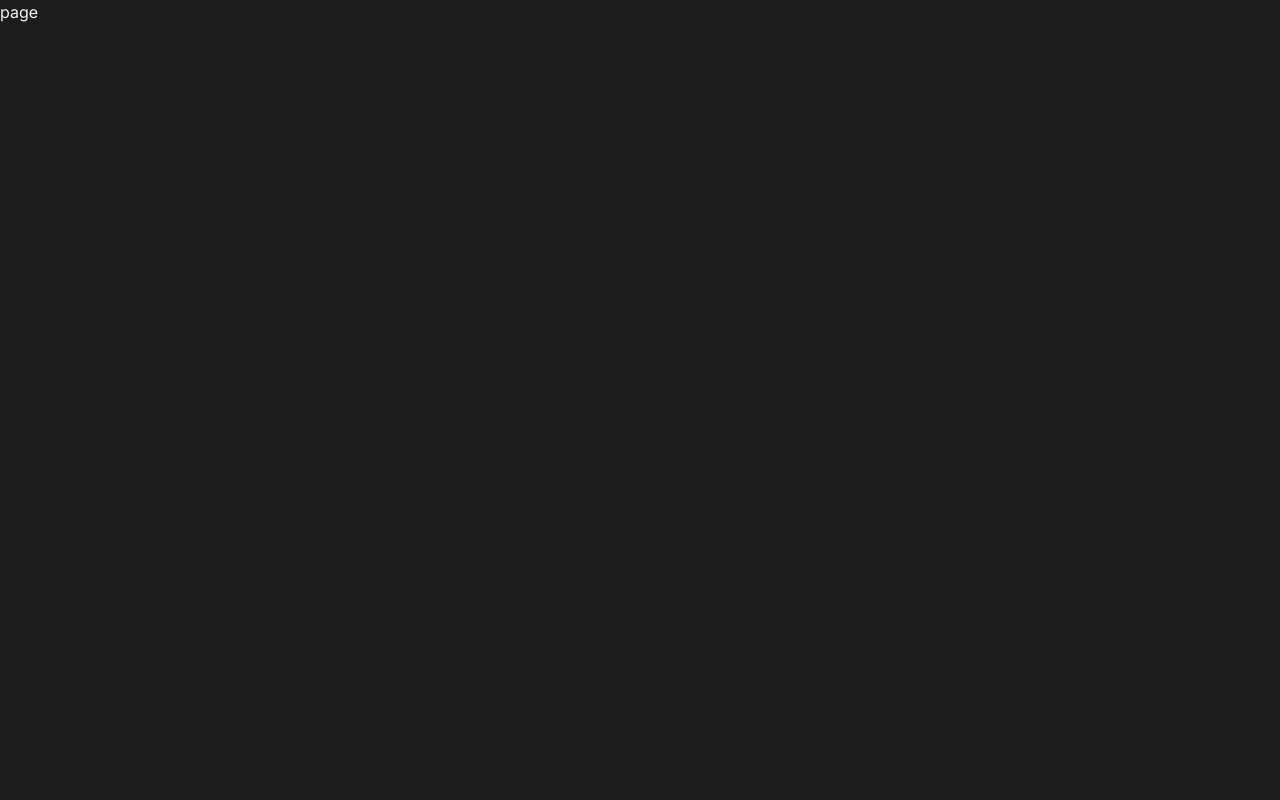
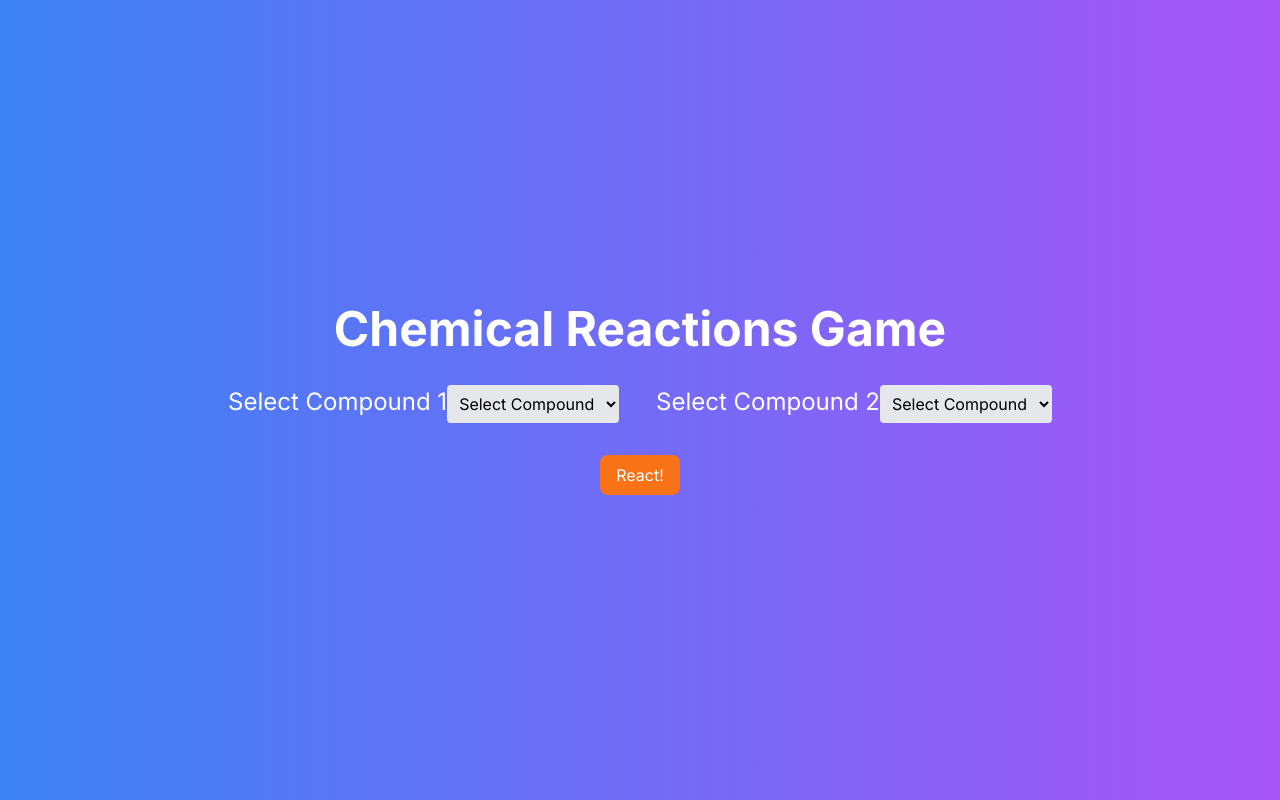
Before and after one commit to Anamay-Upreti/Modern-Periodic-Table, a Next.js app: page /reactions in a window 1280 px wide. Built offline with nearby package versions, Linux system fonts and the light colour scheme; a web font is replaced by a local one.

Commit message:
started-reactions

```diff
--- a/app/reactions/page.tsx
+++ b/app/reactions/page.tsx
@@ -1,9 +1,60 @@
-import React from 'react'
+"use client"
+import React, { useState } from 'react';
+import { motion } from 'framer-motion';
 
-const page = () => {
+const compounds = ['H2O', 'CO2', 'NaCl', 'HCl', 'NaOH'];
+
+const Reactions = () => {
+  const [compound1, setCompound1] = useState<string | null>(null);
+  const [compound2, setCompound2] = useState<string | null>(null);
+
   return (
-    <div>page</div>
-  )
-}
+    <div className="flex flex-col items-center justify-center min-h-screen bg-gradient-to-r from-blue-500 to-purple-500 text-white">
+      <motion.h1 className="text-5xl font-bold mb-8">Chemical Reactions Game</motion.h1>
 
-export default page
+      <div className="grid grid-cols-2 gap-8 mb-8">
+        {/* Compound 1 Selector with Accessible Name */}
+        <div>
+          <label htmlFor="compound1" className="text-2xl mb-2">Select Compound 1</label>
+          <select
+            id="compound1"
+            className="bg-gray-200 text-black p-2 rounded"
+            value={compound1 || ''}
+            onChange={(e) => setCompound1(e.target.value)}
+            aria-label="Select Compound 1"
+          >
+            <option value="" disabled>Select Compound</option>
+            {compounds.map((compound, index) => (
+              <option key={index} value={compound}>
+                {compound}
+              </option>
+            ))}
+          </select>
+        </div>
+
+        {/* Compound 2 Selector with Accessible Name */}
+        <div>
+          <label htmlFor="compound2" className="text-2xl mb-2">Select Compound 2</label>
+          <select
+            id="compound2"
+            className="bg-gray-200 text-black p-2 rounded"
+            value={compound2 || ''}
+            onChange={(e) => setCompound2(e.target.value)}
+            aria-label="Select Compound 2"
+          >
+            <option value="" disabled>Select Compound</option>
+            {compounds.map((compound, index) => (
+              <option key={index} value={compound}>
+                {compound}
+              </option>
+            ))}
+          </select>
+        </div>
+      </div>
+
+      <motion.button className="bg-orange-500 py-2 px-4 rounded-lg">React!</motion.button>
+    </div>
+  );
+};
+
+export default Reactions;
--- a/package.json
+++ b/package.json
@@ -9,6 +9,7 @@
     "lint": "next lint"
   },
   "dependencies": {
+    "framer-motion": "^11.5.4",
     "next": "14.2.5",
     "react": "^18",
     "react-dom": "^18",
```
Also changed, not shown: 1 other file (tests, documents, lock files or other folders).
